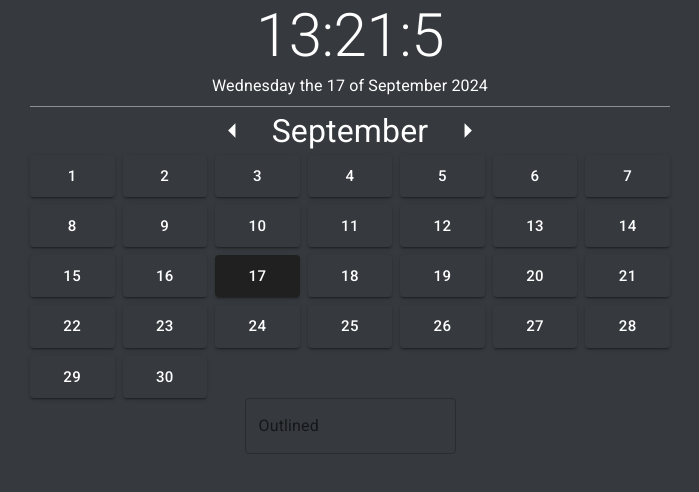
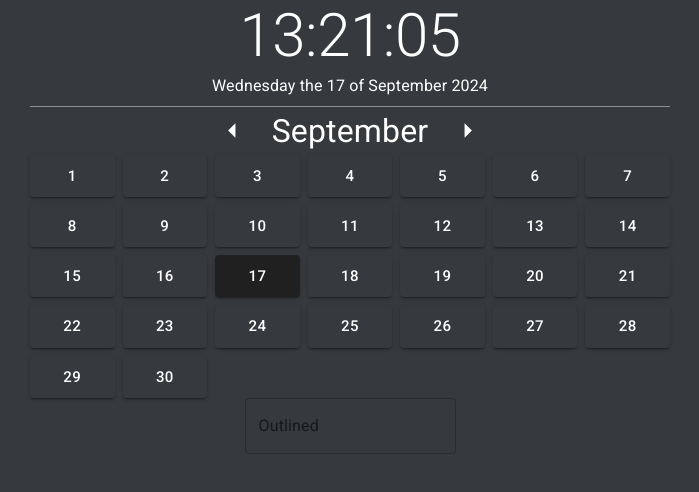
Before and after one commit to MarcusMohns/simple-calendar, a React (Vite) app: page / in a window 1280 px wide. Shown: the top 492 px of the page, without its empty margins (290-989 px from the left). Built offline with nearby package versions, Linux system fonts and the light colour scheme.

Commit message:
formated time (add zeroes)

```diff
--- a/src/Time.jsx
+++ b/src/Time.jsx
@@ -12,8 +12,10 @@ const Time = () => {
   const day = time.getDate();
   const weekDay = time.getDay();
   const hours = time.getHours();
-  const minutes = time.getMinutes();
-  const seconds = time.getSeconds();
+  const minutes = () =>
+    time.getMinutes() < 10 ? "0" + time.getMinutes() : time.getMinutes();
+  const seconds = () =>
+    time.getSeconds() < 10 ? "0" + time.getSeconds() : time.getSeconds();
 
   useEffect(() => {
     const interval = setInterval(() => setTime(new Date()), 1000);
@@ -34,7 +36,7 @@ const Time = () => {
       }}
     >
       <Typography variant="h2">
-        {hours}:{minutes}:{seconds}
+        {hours}:{minutes()}:{seconds()}
       </Typography>
       <Typography variant="subtitle1" gutterBottom>
         {DAYS[weekDay]} the {day} of {MONTHS[month].name} {year}
```
